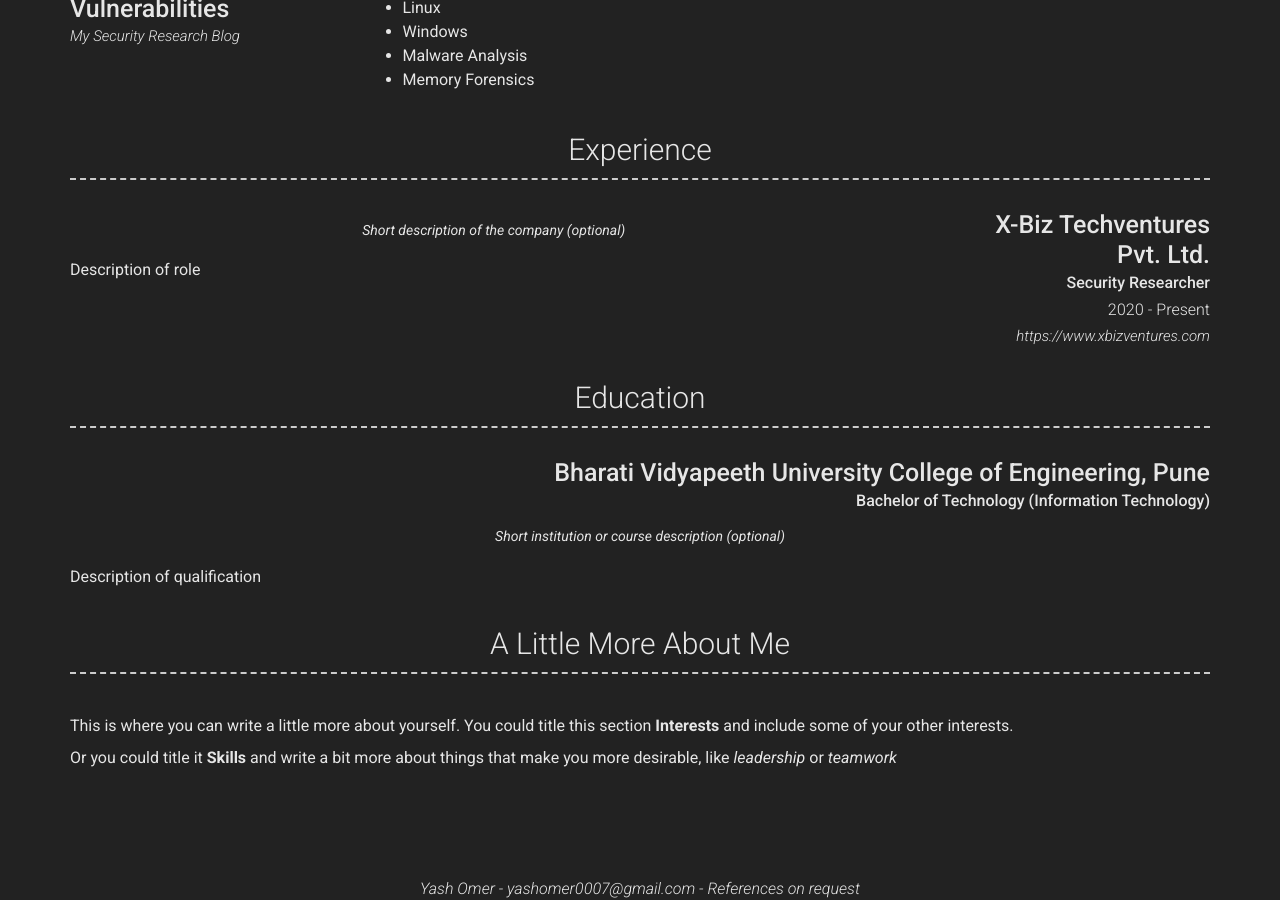
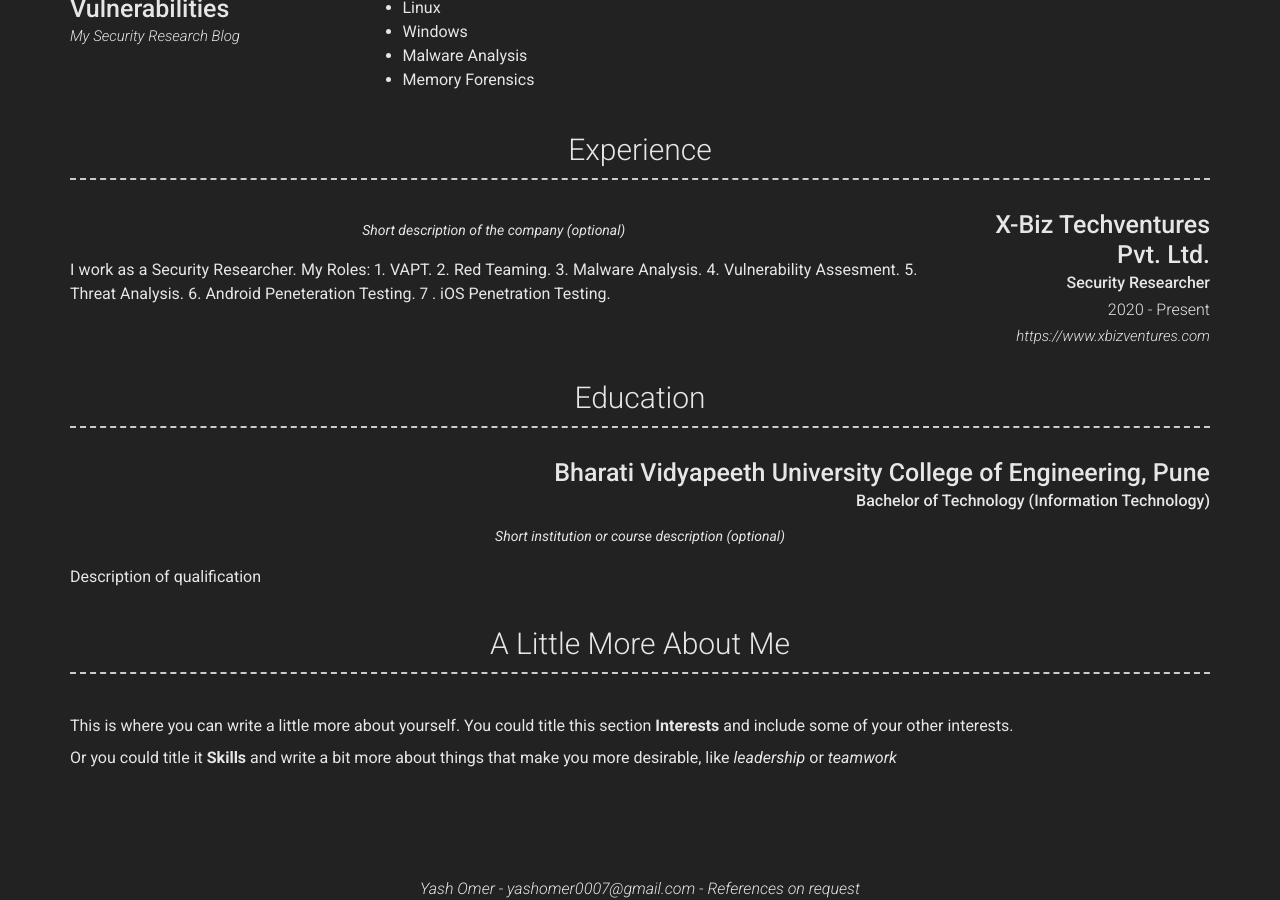
Before and after one commit to yashomer1994/Resume, a Jekyll site: the page built from index.md, in a window 1280 px wide and 900 px high, scrolled down 666 px. Built offline with Jekyll 4.4.1, drawn with Linux system fonts in a browser that asks for light colours; nearby versions of some CDN libraries.

Commit message:
Update _config.yml

```diff
--- a/_config.yml
+++ b/_config.yml
@@ -92,7 +92,15 @@ content:
         quote: >
           Short description of the company (optional)
         description: | # this will include new lines to allow paragraphs
-          Description of role
+          I work as a Security Researcher.
+          My Roles:
+              1. VAPT.
+              2. Red Teaming.
+              3. Malware Analysis.
+              4. Vulnerability Assesment.
+              5. Threat Analysis.
+              6. Android Peneteration Testing.
+              7 . iOS Penetration Testing.
   - title: Education
     layout: list
     content:
```
